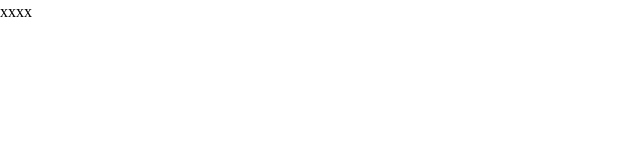
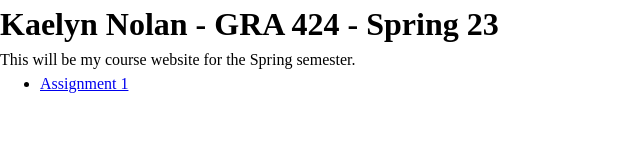
Before and after one commit to Kmnolan1/GRA424, a plain HTML site: page index.html in a window 1280 px wide. Shown: the whole page, without its empty margins (0-640 px from the left). Drawn offline with Linux system fonts and the light colour scheme.

Commit message:
Update index.html

```diff
--- a/index.html
+++ b/index.html
@@ -7,7 +7,7 @@
   <title>Kaelyn Nolan</title>
 
   <meta name="viewport" content="width=device-width, initial-scale=1">
-  <title>Kaelyn Nolan</title>
+
   <!-- Load Styles -->
   <link rel="stylesheet" href="css/reset.css">
   <link rel="stylesheet" href="css/styles.css">
@@ -16,7 +16,11 @@
 
 <body>
   <!-- Add your content here -->
-<p>xxxx</p>
+  <h1>Kaelyn Nolan - GRA 424 - Spring 23</h1>
+  <p1>This will be my course website for the Spring semester.</p1>
+  <ul>
+    <li><a href="/project-2/" title="Project 2">Assignment 1</a></li>
+  </ul>
   <!-- Load Scripts -->
   <script src="js/scripts.js"></script>
 
```
